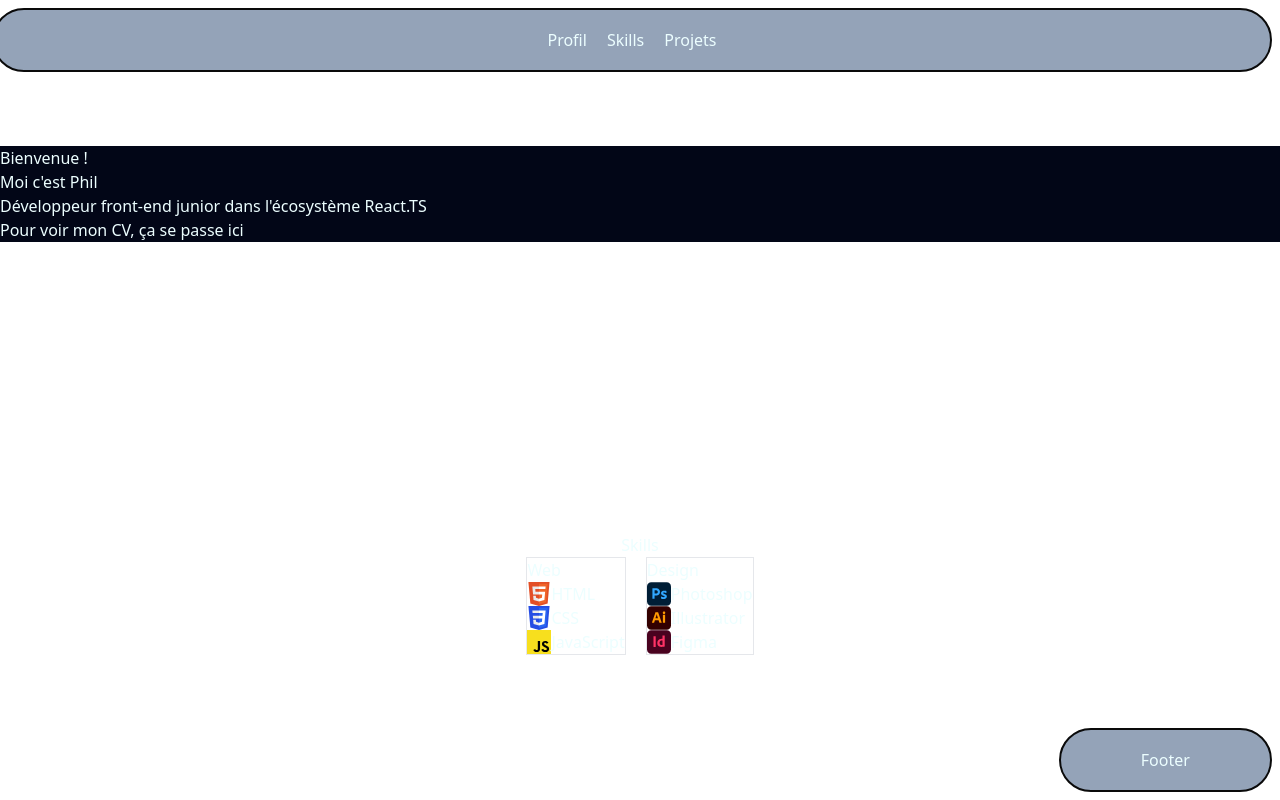
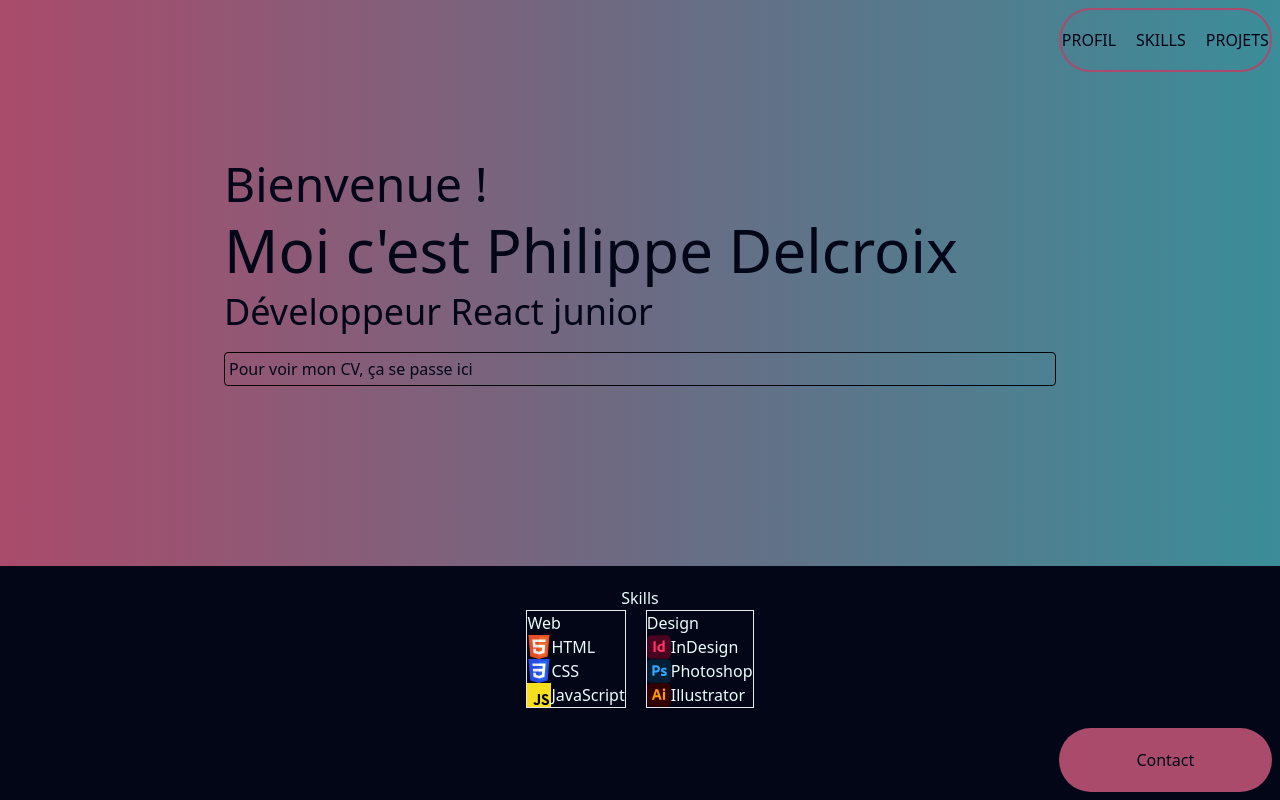
Before and after one commit to unphixedBug/portfolio, a React (Vite) app: page / in a window 1280 px wide. Built offline with nearby package versions, Linux system fonts and the light colour scheme.

Commit message:
un peu de style

```diff
--- a/src/App.tsx
+++ b/src/App.tsx
@@ -1,13 +1,13 @@
-import Footer from "./components/Footer";
+import Contact from "./components/Contact";
 import Header from "./components/Header";
 import Main from "./components/Main";
 
 function App() {
   return (
-    <div className="flex flex-col items-center min-h-screen w-full text-cyan-50 ">
+    <div className="flex flex-col items-center min-h-screen w-full text-cyan-50 bg-slate-950">
       <Header />
       <Main />
-      <Footer />
+      <Contact />
     </div>
   );
 }
--- /dev/null
+++ b/src/components/Contact.tsx
@@ -0,0 +1,9 @@
+const Contact = () => {
+  return (
+    <div className="fixed bottom-2 right-2 h-16  rounded-full  bg-rose-custom text-slate-950 w-1/6 flex flex-row justify-center items-center">
+      Contact
+    </div>
+  );
+};
+
+export default Contact;
--- a/src/components/Footer.tsx
+++ /dev/null
@@ -1,9 +0,0 @@
-const Footer = () => {
-  return (
-    <div className="fixed bottom-2 right-2 h-16 border-2 border-neutral-950 rounded-full  bg-slate-400 w-1/6 flex flex-row justify-center items-center">
-      Footer
-    </div>
-  );
-};
-
-export default Footer;
--- a/src/components/Header.tsx
+++ b/src/components/Header.tsx
@@ -1,10 +1,10 @@
 const Header = () => {
   return (
-    <header className="fixed top-2 right-2 h-16 w-1/6 border-2 border-neutral-950 rounded-full w-full flex flex-row justify-center bg-slate-400">
+    <header className="fixed top-2 right-2 h-16 w-1/6  rounded-full flex flex-row justify-center border border-2 border-rose-custom text-slate-950">
       <ul className="flex flex-row justify-around items-center gap-5">
-        <li>Profil</li>
-        <li>Skills</li>
-        <li>Projets</li>
+        <li>PROFIL</li>
+        <li>SKILLS</li>
+        <li>PROJETS</li>
       </ul>
     </header>
   );
--- a/src/components/Main.tsx
+++ b/src/components/Main.tsx
@@ -3,7 +3,7 @@ import Skills from "./Skills";
 
 const Main = () => {
   return (
-    <div className="flex-grow w-full flex flex-col justify-around items-center">
+    <div className="flex-grow w-full ">
       <Profil />
       <Skills />
     </div>
--- a/src/components/Profil.tsx
+++ b/src/components/Profil.tsx
@@ -1,10 +1,16 @@
 const Profil = () => {
   return (
-    <div className="flex flex-col justify-around alig-items-center bg-slate-950 w-full">
-      <p>Bienvenue !</p>
-      <h1>Moi c'est Phil</h1>
-      <p>Développeur front-end junior dans l'écosystème React.TS</p>
-      <p>Pour voir mon CV, ça se passe ici</p>
+    <div className="flex flex-col justify-around align-items-center w-full px-56 py-40 text-slate-950 bg-custom-gradient">
+      <p className="text-5xl">Bienvenue !</p>
+      <h1 className="text-6xl my-3">Moi c'est Philippe Delcroix</h1>
+      <p className="text-4xl">Développeur React junior</p>
+      <a
+        href="src\assets\cvWebDev2.pdf"
+        target="_blank"
+        className="my-5 border p-1 rounded border-black inline-block"
+      >
+        Pour voir mon CV, ça se passe ici
+      </a>
     </div>
   );
 };
--- a/src/components/Skills.tsx
+++ b/src/components/Skills.tsx
@@ -14,13 +14,13 @@ const Skills = () => {
   ];
 
   const designSkills = [
+    { name: "InDesign", icon: InDesign },
     { name: "Photoshop", icon: Photoshop },
     { name: "Illustrator", icon: Illustrator },
-    { name: "Figma", icon: InDesign },
   ];
 
   return (
-    <div className="flex flex-col items-center">
+    <div className="flex flex-col items-center bg-slate-950  rounded p-5 ">
       <h2>Skills</h2>
       <div className="flex flex-row gap-5">
         <SkillsCard title="Web" skills={webSkills} />
--- a/tailwind.config.js
+++ b/tailwind.config.js
@@ -2,7 +2,17 @@
 export default {
   content: ["./src/**/*.{js,jsx,ts,tsx}"],
   theme: {
-    extend: {},
+    extend: {
+      backgroundImage: {
+        "custom-gradient":
+          "linear-gradient(to right, #aa4b6b, #6b6b83, #3b8d99);",
+      },
+      colors: {
+        "rose-custom": "#aa4b6b",
+        "gris-custom": "#6b6b83",
+        "bleu-custom": "#3b8d99",
+      },
+    },
   },
   plugins: [],
 };
```
Also changed, not shown: 1 other file (tests, documents, lock files or other folders).
